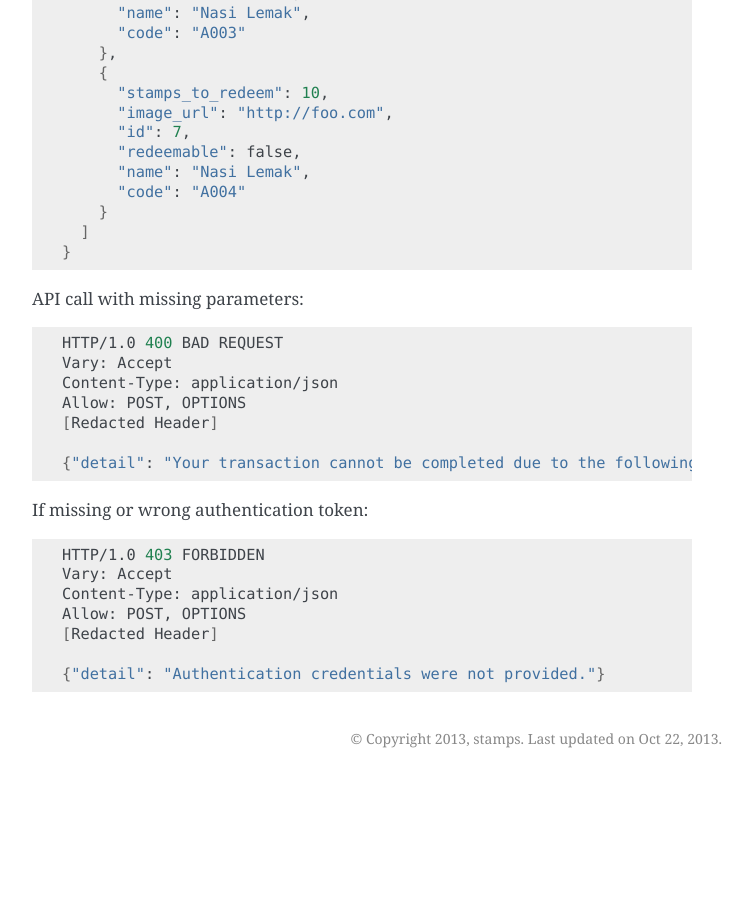
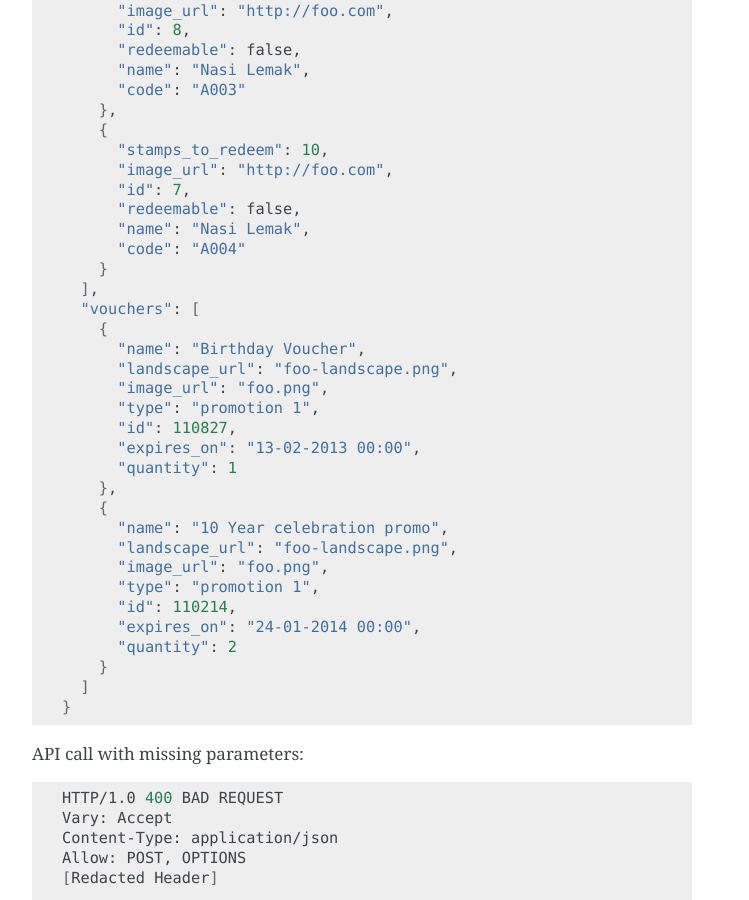
Before and after one commit to ui/stamps-api-docs, a Sphinx documentation site: the page built from source/reward_api.rst, in a window 1280 px wide and 900 px high, scrolled down 2091 px. Shown: the whole window, without its empty margins (388-1137 px from the left). Built offline with Sphinx 7.4.7, drawn with Linux system fonts in a browser that asks for light colours; before the commit the page ends 2869 px from its top, so only the background shows below that; some of the changed text lies outside the part shown.

Commit message:
ADded reward api example with vouchers

```diff
--- a/source/reward_api.rst
+++ b/source/reward_api.rst
@@ -42,6 +42,9 @@ Variable            Description
 =================== ==============================
 rewards             List of rewards available for redemption.
                     Contains id, name, stamps_required, image_url, and redeemable(If user_email is provided)
+vouchers            List of rewards available for redemption by user.
+                    Contains  id, name, type, quantity, image_url,
+                    landscape_url, and expires_on.
 detail              Description of error (if any)
 errors              Errors encountered when parsing
                     data (if any)
@@ -115,6 +118,26 @@ On a successful API call:
           "name": "Nasi Lemak",
           "code": "A004"
         }
+      ],
+      "vouchers": [
+        {
+          "name": "Birthday Voucher",
+          "landscape_url": "foo-landscape.png",
+          "image_url": "foo.png",
+          "type": "promotion 1",
+          "id": 110827,
+          "expires_on": "13-02-2013 00:00",
+          "quantity": 1
+        },
+        {
+          "name": "10 Year celebration promo",
+          "landscape_url": "foo-landscape.png",
+          "image_url": "foo.png",
+          "type": "promotion 1",
+          "id": 110214,
+          "expires_on": "24-01-2014 00:00",
+          "quantity": 2
+        }
       ]
     }
 
```
